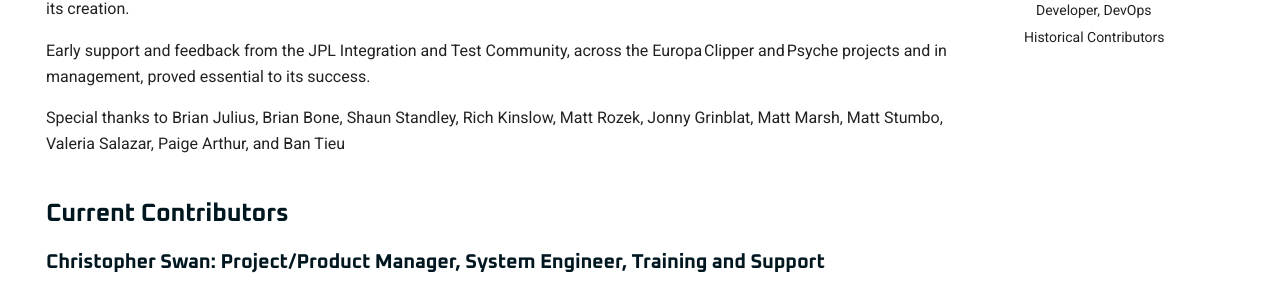
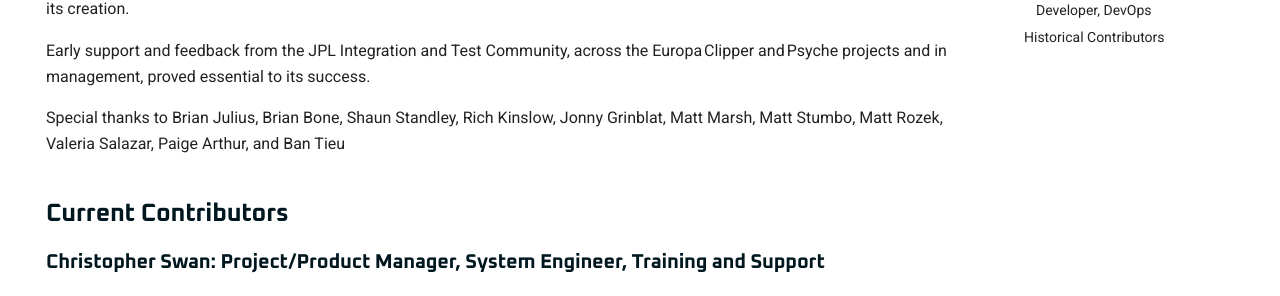
Before and after one commit to OpenIngenium/OpenIngenium.github.io, an MkDocs documentation site: the page built from docs/contributors.md, in a window 1280 px wide and 900 px high. Shown: the part 415-711 px from the top of the window. Built offline with MkDocs 1.6.1 and Material for MkDocs 9.7.7, drawn with Linux system fonts in a browser that asks for light colours.

```diff
--- a/docs/contributors.md
+++ b/docs/contributors.md
@@ -13,7 +13,7 @@ Specifically the support of people like James Chase, Alejandro Jimenez, Chi Lin,
 
 Early support and feedback from the JPL Integration and Test Community, across the Europa Clipper and Psyche projects and in management, proved essential to its success.
 
-Special thanks to Brian Julius, Brian Bone, Shaun Standley, Rich Kinslow, Matt Rozek, Jonny Grinblat, Matt Marsh, Matt Stumbo, Valeria Salazar, Paige Arthur, and Ban Tieu
+Special thanks to Brian Julius, Brian Bone, Shaun Standley, Rich Kinslow, Jonny Grinblat, Matt Marsh, Matt Stumbo, Matt Rozek,  Valeria Salazar, Paige Arthur, and Ban Tieu
 
 ## Current Contributors
 
```
